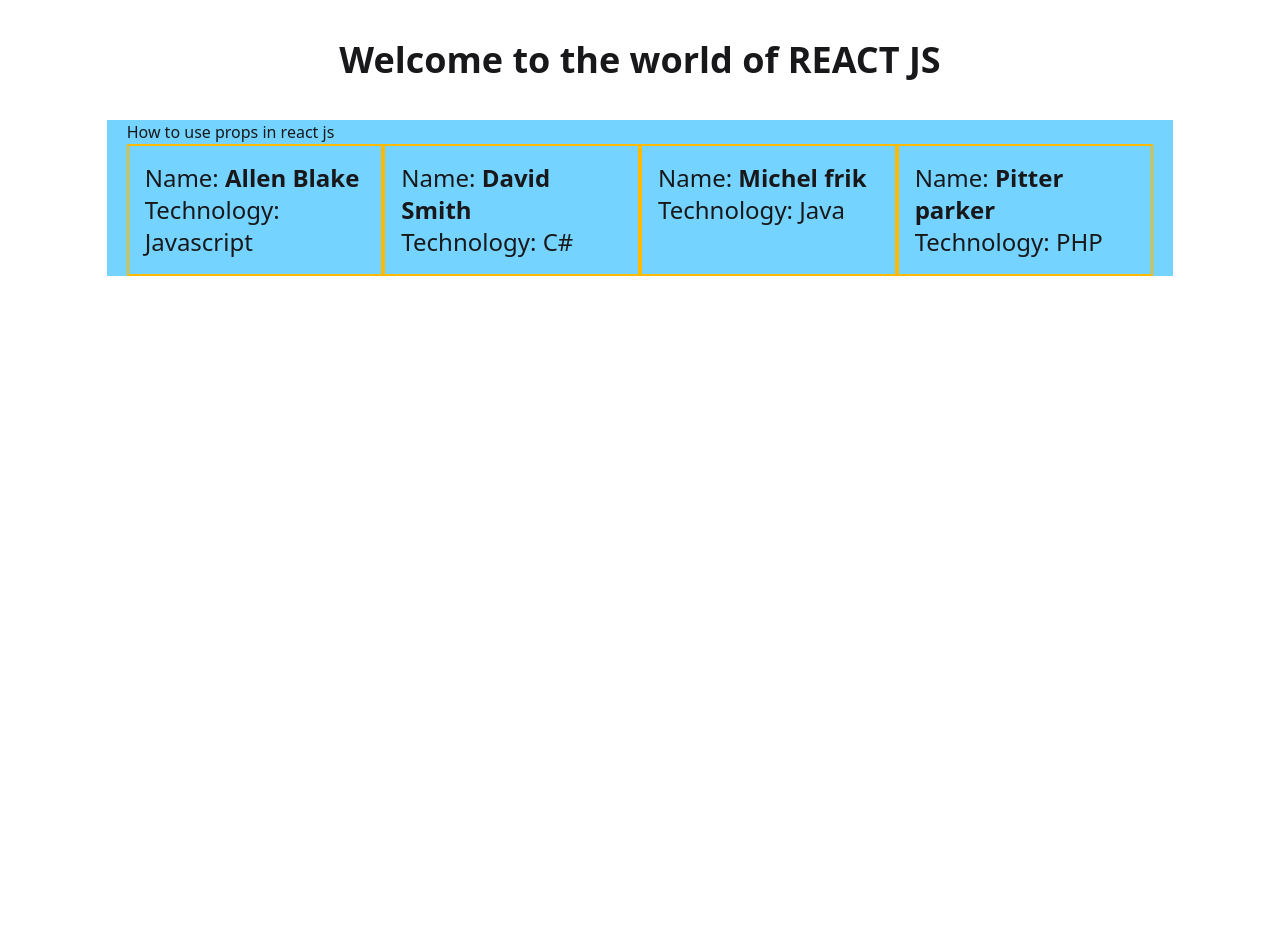
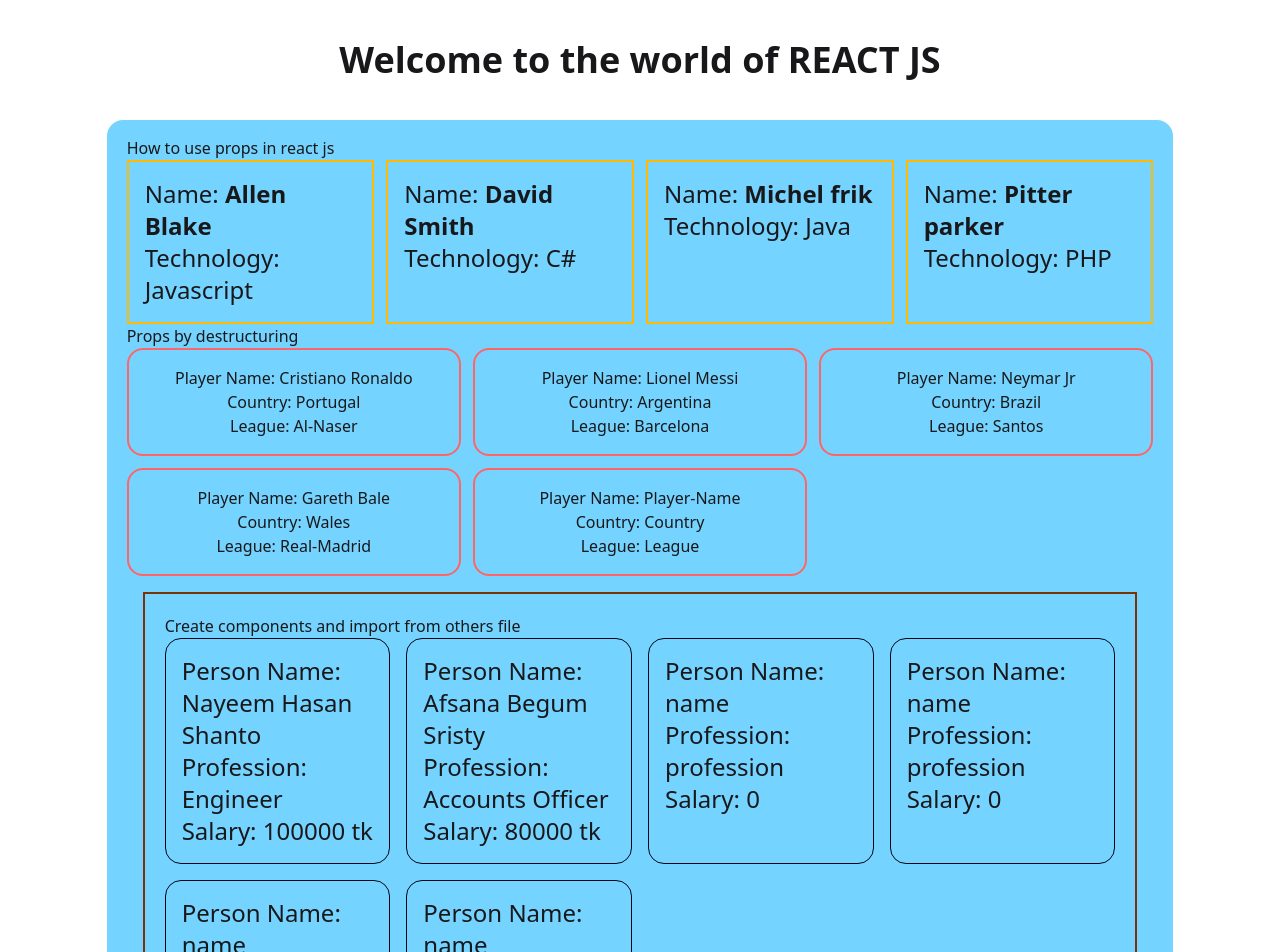
Before and after one commit to Nayeem-shanto/react-recap, a React (Vite) app: page / in a window 1280 px wide. Shown: the top 952 px of the page. Before the commit the page ends 800 px from the top, so only its background shows below. Built offline with nearby package versions, Linux system fonts and the light colour scheme.

Commit message:
component import export

```diff
--- a/src/App.jsx
+++ b/src/App.jsx
@@ -1,6 +1,6 @@
 
 import "./App.css";
-
+import Person from "./Person"
 
 function App() {
 
@@ -9,16 +9,40 @@ function App() {
     <>
       <h1 className="font-bold text-4xl text-center w-10/12 mx-auto pt-10">Welcome to the world of REACT JS</h1>
 
-      <section className="bg-sky-300 w-10/12 mx-auto mt-10 px-5">
+      <section className="bg-sky-300 w-10/12 mx-auto mt-10 px-5 rounded-2xl p-4">
           <div>
             <p>How to use props in react js</p>
 
+
           </div>
-          <div className="grid grid-cols-4  ">
+          <div className="grid grid-cols-1 md:grid-cols-4 gap-3  ">
             <Developer name="Allen Blake" tech="Javascript"></Developer>
             <Developer name="David Smith" tech="C#"></Developer>
             <Developer name="Michel frik" tech="Java"></Developer>
             <Developer name="Pitter parker" tech="PHP"></Developer>
+          </div>
+
+          <div>
+            <p>Props by destructuring</p>
+            <div className="grid grid-cols-1 md:grid-cols-3 gap-3">
+              <Player name={"Cristiano Ronaldo"} country={"Portugal"} league={"Al-Naser"}></Player>
+              <Player name={"Lionel Messi"} country={"Argentina"} league={"Barcelona"}></Player>
+              <Player name={"Neymar Jr"} country={"Brazil"} league={"Santos"}></Player>
+              <Player name={"Gareth Bale"} country={"Wales"} league={"Real-Madrid"}></Player>
+              <Player></Player>
+            </div>
+          </div>
+
+          <div className="border-2 border-amber-900 m-4 p-5">
+            <h3>Create components and import from others file</h3>
+            <div className="grid grid-cols-1 md:grid-cols-4 gap-4">
+              <Person name={"Nayeem Hasan Shanto"} profession={"Engineer"} salary={`100000 tk`} ></Person>
+              <Person name={"Afsana Begum Sristy"} profession={"Accounts Officer"} salary={`80000 tk`}></Person>
+              <Person></Person>
+              <Person></Person>
+              <Person></Person>
+              <Person></Person>
+            </div>
           </div>
       </section>
 
@@ -36,4 +60,15 @@ function Developer(props){
   )
 }
 
+function Player({country="Country", name="Player-Name", league="League"}){
+
+  return (
+    <div className="border-2 border-red-400 rounded-2xl p-4 text-center">
+      <h3>Player Name: {name} </h3>
+      <p>Country: {country} </p>
+      <p>League: {league} </p>
+    </div>
+  )
+}
+
 export default App;
--- /dev/null
+++ b/src/Person.jsx
@@ -0,0 +1,9 @@
+export default function Person({name="name", profession="profession", salary=0}){
+    return(
+        <div className="border-1 border-slate-950 rounded-2xl p-4 text-2xl">
+            <h3>Person Name: {name} </h3>
+            <h3>Profession: {profession}</h3>
+            <h3>Salary: {salary} </h3>
+        </div>
+    )
+}
```
